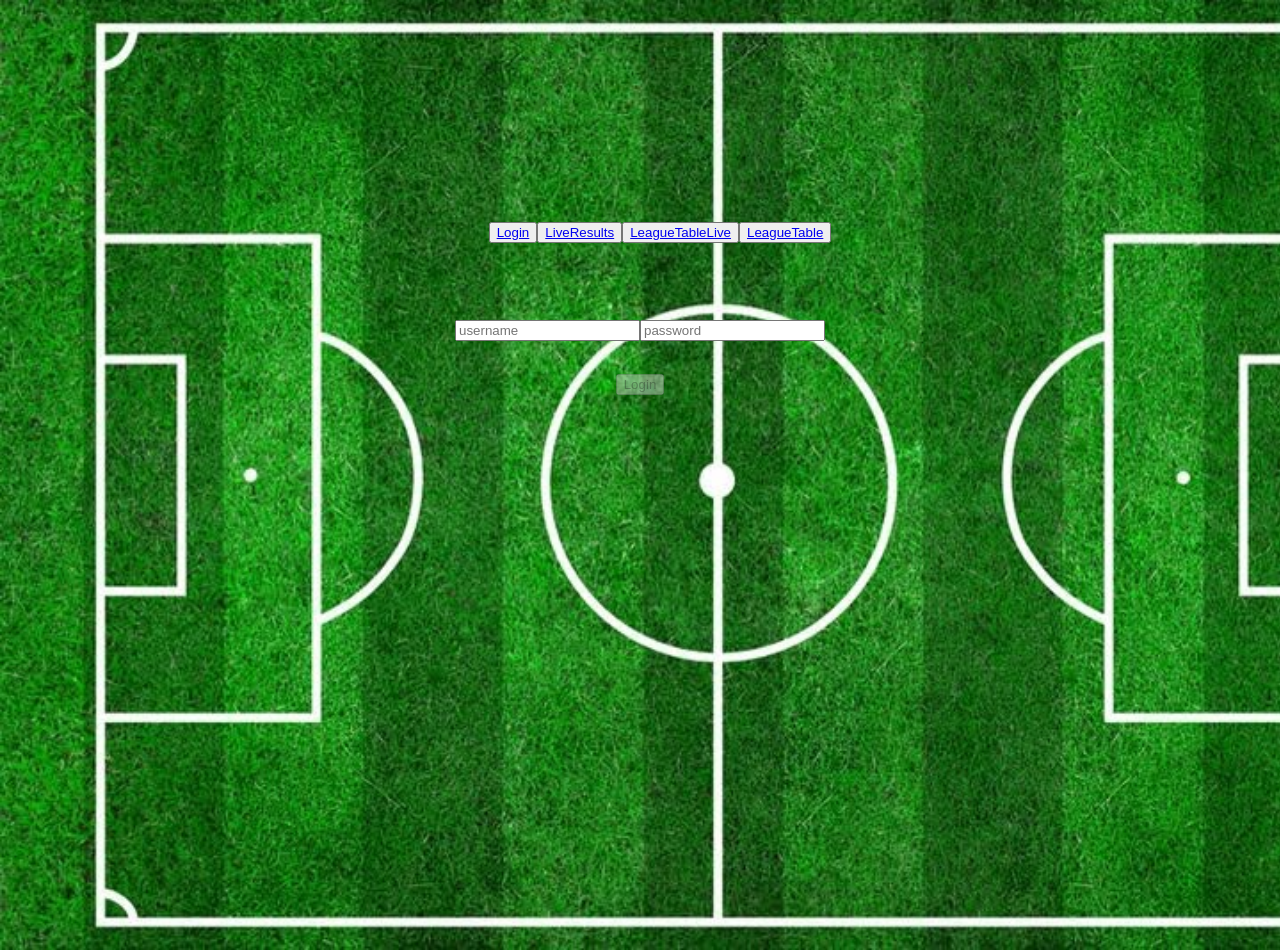
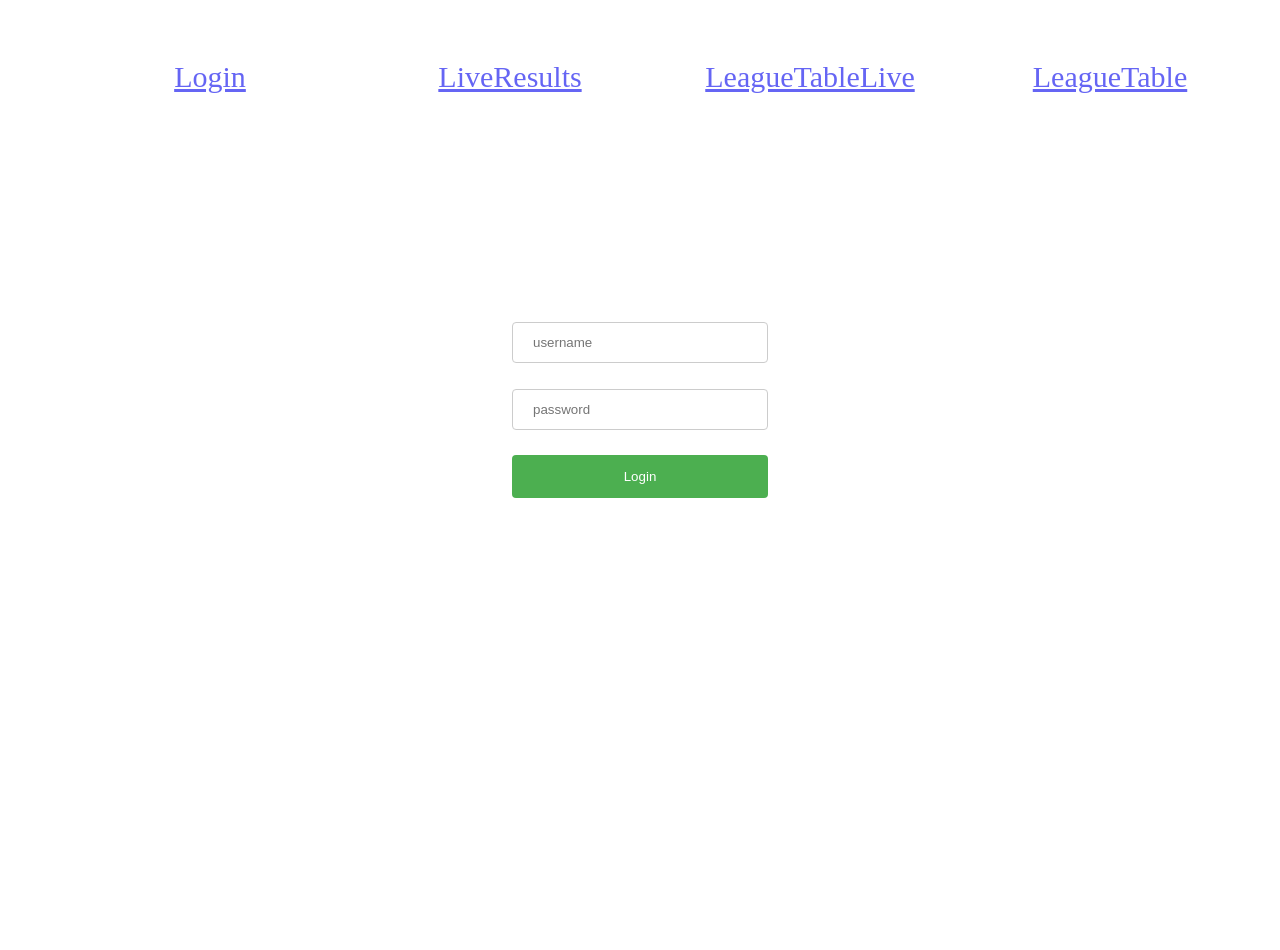
Before and after one commit to wasemaboshhab/soccer-results, a React (Create React App) app: page /Login in a window 1280 px wide. Built offline with nearby package versions, Linux system fonts and the light colour scheme.

Commit message:
Tables.js css connection with server

```diff
--- a/package.json
+++ b/package.json
@@ -6,6 +6,7 @@
     "@testing-library/jest-dom": "^5.16.5",
     "@testing-library/react": "^13.4.0",
     "@testing-library/user-event": "^13.5.0",
+    "axios": "^1.2.1",
     "react": "^18.2.0",
     "react-dom": "^18.2.0",
     "react-router-dom": "^6.4.5",
--- a/src/App.css
+++ b/src/App.css
@@ -1,21 +1,38 @@
+.Buttons {
+  position: relative;
+  top: -150px;
+  width: 300px;
+  background-color: #ffffff;
+  border: none;
+  color: white;
+  padding: 16px 32px;
+  text-align: center;
+  font-size: 30px;
+  font-family: Aharoni;
+  opacity: 0.6;
+  transition: 0.3s;
+  display: inline-block;
+  text-decoration: none;
+  cursor: pointer;
+}
 
-.Buttons{
-  size: 100px;
-}
+.Buttons:hover {opacity: 1}
+
 .App {
 
 
   color: black;
   font-size: 44px;
 
-  background-image: url("./fotball_field.jpeg");
-  background-size: cover;
   height: 100vh;
-  /*width: 100vh;*/
+
   padding-top:150px ;
   text-align: center;
-  background-repeat: no-repeat;
-  background-attachment: fixed;
+
+
+
+
+
 
 
 }
@@ -54,3 +71,25 @@
     transform: rotate(360deg);
   }
 }
+
+input[type=text], select {
+  width: 20%;
+  padding: 12px 20px;
+  margin: 8px 0;
+  display: inline-block;
+  border: 1px solid #ccc;
+  border-radius: 4px;
+  box-sizing: border-box;
+}
+button[type=login] {
+  width: 20%;
+  background-color: #4CAF50;
+  color: white;
+  padding: 14px 20px;
+  margin: 8px 0;
+  border: none;
+  border-radius: 4px;
+  cursor: pointer;
+}button[type=login]:hover {
+   background-color: #45a049;
+ }
--- a/src/App.js
+++ b/src/App.js
@@ -1,4 +1,3 @@
-
 import './App.css';
 import {BrowserRouter,NavLink,Route, Routes} from "react-router-dom"
 import LiveResults from "./LiveResults";
@@ -44,6 +43,7 @@ function App() {
                     <Route path={"/LiveResults"} element ={<LiveResults/>}/>
                     <Route path={"/LeagueTableLive"} element = {<LeagueTableLive/>}/>
                     <Route path={"/LeagueTable"}  element={<LeagueTable/>}/>
+
                 </Routes>
             </BrowserRouter>
 
--- /dev/null
+++ b/src/AppResponse.js
@@ -0,0 +1,21 @@
+import axios from "axios";
+
+
+export const sendApiGetRequest = (request, callback) => {
+    axios.get(request)
+        .then(response => {
+            if (callback) {
+                callback(response);
+            }
+        })
+}
+
+export const sendApiPostRequest = (request, params, callback) => {
+    axios.post(request, null, {
+        params
+    }).then(response => {
+        if (callback) {
+            callback(response);
+        }
+    })
+}
--- a/src/LeagueTable.js
+++ b/src/LeagueTable.js
@@ -1,9 +1,17 @@
 import React from "react";
 
 function LeagueTable() {
+    // sendApiGetRequest("http://localhost:8989/check?test=1", (response) => {
+    //     this.setState({
+    //         responseFromGetRequest: response.data
+    //     })
+    // });
+
+
+
     return (
         <div>
-            League Table
+
         </div>
     );
 
--- a/src/LeagueTableLive.js
+++ b/src/LeagueTableLive.js
@@ -4,7 +4,7 @@ function LeagueTableLive() {
     return (
 
         <div>
-            League Table Live
+
         </div>
     );
 
--- a/src/LiveResults.js
+++ b/src/LiveResults.js
@@ -1,11 +1,22 @@
 import React from "react";
 import {useEffect, useState} from "react";
+import Tables from "./Tables";
 
 function LiveResults(){
     return (
-      <div>
-          Live Result
-      </div>
+
+        <div>
+            <Tables/>
+        </div>
+       /* // we need to send getReq and List of Objects from server side
+        <div>
+            <div>
+
+            </div>
+        </div>*/
+
+
+
     );
 
 
--- a/src/Login.js
+++ b/src/Login.js
@@ -1,16 +1,83 @@
+import {sendApiGetRequest, sendApiPostRequest} from "./AppResponse";
+
 import React from "react";
-function Login() {
-    return (
-        <div>
-            <input placeholder={"username"}/>
-            <input placeholder={"password"}/>
-            <br/>
-            <button disabled={true}>Login</button>
+class Login extends  React.Component {
+
+    state= {
+        username: "",
+        password: "",
+        responseFromGetRequest: "",
+        responseFromPostRequest: "",
+        errorMessage: ""
+    }
+
+    addUserName = (e) => {
+        this.setState({
+            username: e.target.value
+        })
+    }
+
+    addUserPassword = (e) => {
+        this.setState({
+            password: e.target.value
+        })
+        console.log(this.state)
+    }
 
 
-        </div>
-    );
+    check = () =>{
+        if(this.state.username.length>0){
+            alert("hello")
+        }
+    }
 
+    getRequest=()=> {
+        //let username=this.state.username;
+        // let password=this.state.password;
+
+        sendApiPostRequest("http://localhost:8989/sign-in", {
+            username:this.state.username,
+            password:this.state.password
+        }, (response) => {
+
+            if (response.data.success) {
+                this.setState({
+                    username: response.data.user.username
+                })
+                alert(response.data.user.username)
+            } else {
+                if (response.data.errorCode == 1) {
+                    this.setState({
+                        errorMessage: "No Such User"
+                    })
+                } else if (response.data.errorCode == 2) {
+                    this.setState({
+                        errorMessage: "Password Incorrect"
+                    })
+
+                }
+            }
+
+        })
+        if(this.state.errorMessage !== ""){
+            alert(this.state.errorMessage)
+        }
+    }
+
+    render(){
+        return (
+            <div>
+                <div className={"login"}>
+                    <input type = "text" value={this.state.username} onChange={this.addUserName} placeholder={"username"}/>
+                    <br/>
+                    <input  type = "text" value={this.state.password} onChange={this.addUserPassword} placeholder={"password"}/>
+                    <br/>
+
+                </div>
+                <button type = "login"  onClick={this.getRequest} disabled={false}>Login</button>
+            </div>
+        );
+
+    }
 }
-
 export default Login;
--- /dev/null
+++ b/src/Tables.js
@@ -0,0 +1,69 @@
+import React from "react";
+
+function Tables() {
+  const groups = [
+      {id:1,name:"a",goals:2, goalsAginst: 0 },
+      {id:2,name:"b",goals:3, goalsAginst: 1 }
+  ]
+
+    return (
+        <div>
+            <table style={{margin: "40px"}} border={"1px solid black"}>
+
+                <tr>
+                    <th style={{padding: "10px"}}>id</th>
+                    <th style={{padding: "10px"}}>name</th>
+                    <th style={{padding: "10px"}}>goals</th>
+                    <th style={{padding: "10px"}}>goals - against</th>
+                </tr>
+
+                {
+
+                    groups.map((team) => {
+
+                        return (
+                            <div>
+                                <tr>
+                                    <td style={{padding: "10px"}}>{team.id}</td>
+                                    <td style={{padding: "10px"}}>{team.name}</td>
+                                    <td style={{padding: "10px"}}>{team.goals}</td>
+                                    <td style={{padding: "10px"}}>{team.goalsAginst}</td>
+
+                                </tr>
+                            </div>
+                        );
+                    })
+                }
+
+
+            </table>
+        </div>
+    );
+
+   /* return (
+        <table>
+            <thead>
+            <tr>
+                <th>Customer ID</th>
+                <th>Name</th>
+                <th>Email</th>
+                <th>Phone</th>
+                <th>Modify Customer</th> // where you'll put the edit button
+            </tr>
+            </thead>
+            <tbody>
+            {/!* iterate through the customers array and render a unique Customer component for each customer object in the array *!/}
+            { customers.map(customer => <Customer key={customer.id} customer={customer} />) }
+            </tbody>
+        </table>
+    )
+*/
+
+
+
+
+
+
+}
+
+export default Tables;
```
Also changed, not shown: 1 other file (tests, documents, lock files or other folders). Lines whose indentation alone changed are shown as unchanged.
